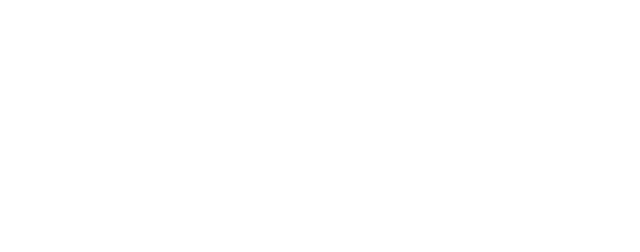
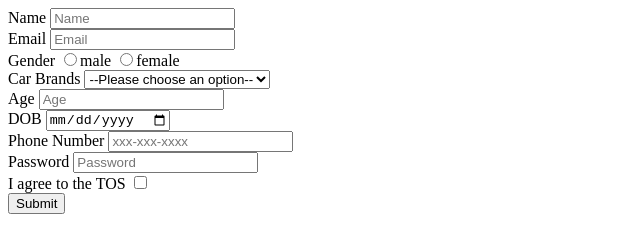
Before and after one commit to acciojob/signup-form-car-rani-4524, a website: page main.html in a window 1280 px wide. Shown: the whole page, without its empty margins (0-640 px from the left). Drawn offline with Linux system fonts and the light colour scheme.

Commit message:
created a submission

```diff
--- a/main.html
+++ b/main.html
@@ -7,6 +7,55 @@
 </head>
 
 <body>
+	<form method="post">
+		<div>
+		<label for="name">Name</label>
+		<input id="name" type="text" placeholder=Name required="Yes">
+			</div>
+		<div>
+		<label for ="email">Email</label>
+		<input id="email" type="email" placeholder="Email" required="Yes">
+			</div>
+		<div>
+		<label for="gender">Gender</label>
+		<input id="gender_m" type="radio" name="gender" required="Yes">male
+		<input id="gender_f" type="radio" name="gender" required="Yes">female
+			</div>
+		<div>
+		<label for="car">Car Brands</label>
+		<select id="cars" required="Yes">
+			<option value="">--Please choose an option--</option>
+			<option>Mercedes</option>
+			<option>Thar</option>
+			<option>Lamborghini</option>
+			<option>BMW</option>
+		</select>
+			</div>
+		<div>
+			<label for="age">Age</label>
+			<input id="age" type="number" placeholder="Age" required="Yes">
+		</div>
+		<div>
+			<label for="dob">DOB</label>
+			<input id="dob" type="date" required="Yes">
+		</div>
+		<div>
+			<label for="number">Phone Number</label>
+			<input id="tel" type="tel" placeholder="xxx-xxx-xxxx" required="No">
+		</div>
+		<div>
+			<label for="password">Password</label>
+			<input id="password" type="password" placeholder="Password" required="Yes">
+		</div>
+		<div>
+			<label for="agreement">I agree to the TOS</label>
+			<input id="tos" type="checkbox" required="Yes">
+		</div>
+		<div>
+			<button type="submit">Submit</button>
+		</div>
+
+	</form>
 	<!-- the entire body must be written by student -->
     <script type="text/javascript" src="./script.js">
 </script>
```
